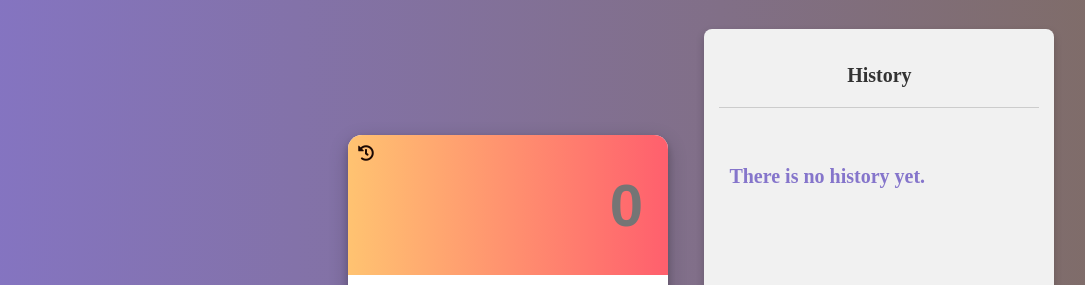
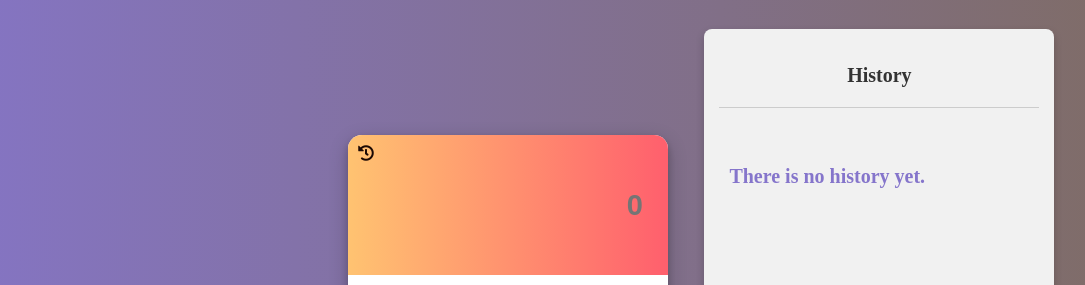
Before and after one commit to Ganeshkollatii98/Calculator, a plain HTML site: page index.html in a window 1280 px wide. Shown: the top 285 px of the page, without its empty margins (132-1217 px from the left). Drawn offline with Linux system fonts and the light colour scheme.

Commit message:
Update style.css

```diff
--- a/style.css
+++ b/style.css
@@ -75,7 +75,7 @@ input[type="text"] {
   color: #ffffff;
   text-align: right;
   font-weight: 700;
-  font-size: 60px;
+  font-size: 29px;
   line-height: 60px;
   margin: 0 25px;
 }
```
